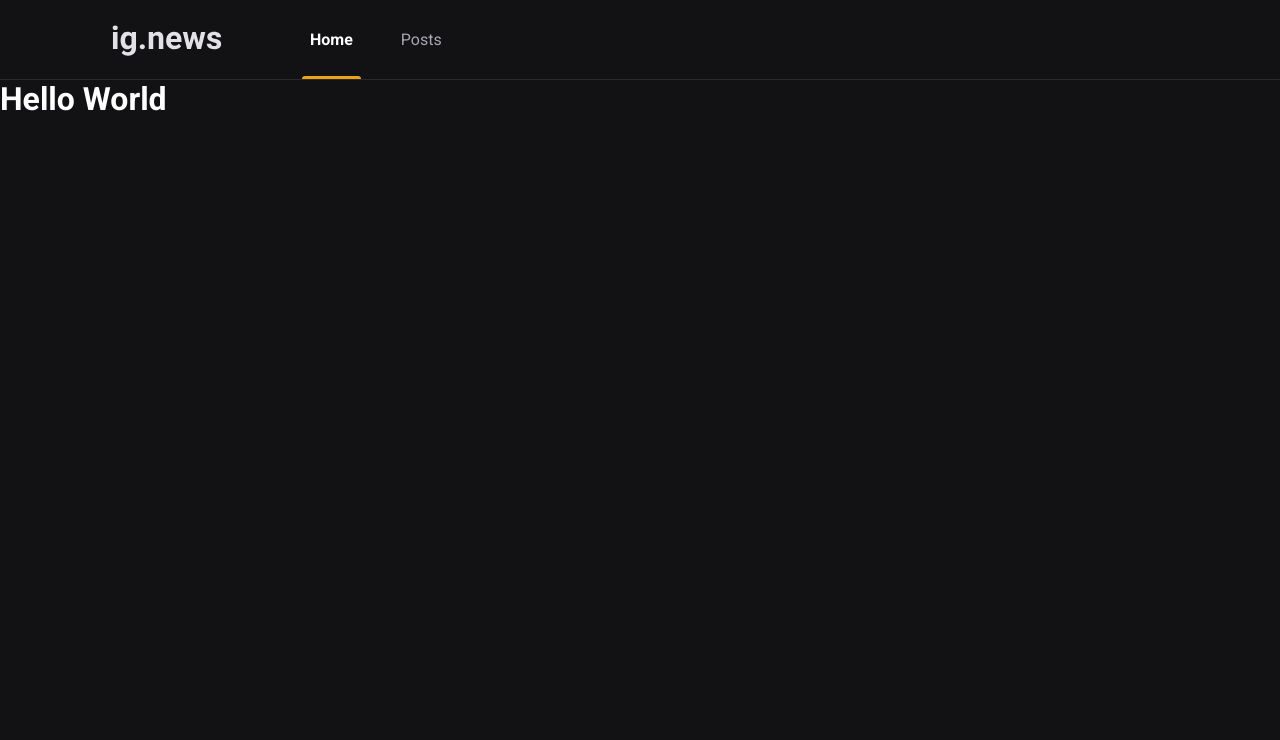
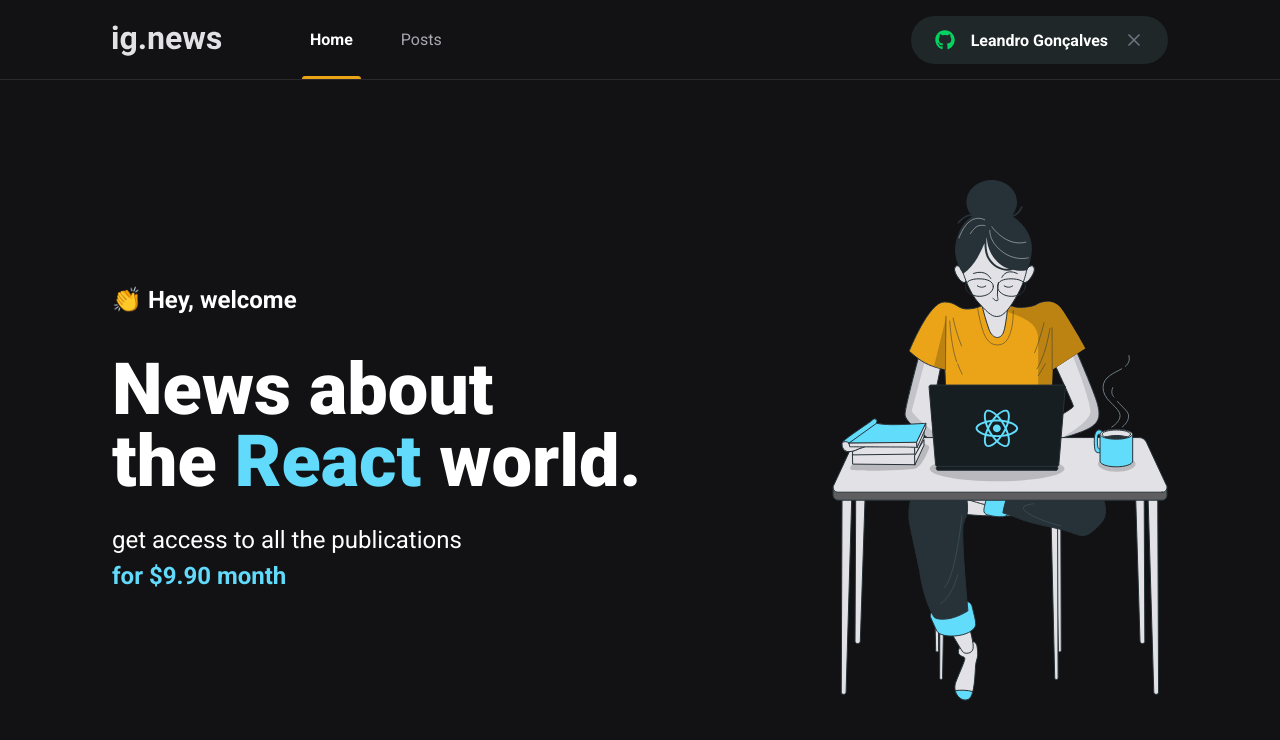
Before and after one commit to leandroBGoncalves/IgniteModulo3Ignews, a Next.js app: page / in a window 1280 px wide. Shown: the top 740 px of the page. Built offline with nearby package versions, Linux system fonts and the light colour scheme.

Commit message:
Secund commit finalizando os components header SignIn e Home

```diff
--- a/package.json
+++ b/package.json
@@ -12,6 +12,7 @@
     "next": "11.0.1",
     "react": "17.0.2",
     "react-dom": "17.0.2",
+    "react-icons": "^4.2.0",
     "sass": "^1.35.2"
   },
   "devDependencies": {
--- a/src/components/Header/index.tsx
+++ b/src/components/Header/index.tsx
@@ -1,3 +1,4 @@
+import { SignInButton } from '../SignInButton';
 import styles from './styles.module.scss';
 
 export function Header() {
@@ -9,6 +10,7 @@
           <a className={styles.active}>Home</a>
           <a>Posts</a>
         </nav>
+        <SignInButton />
       </div>
     </header>
   )
--- a/src/components/Header/styles.module.scss
+++ b/src/components/Header/styles.module.scss
@@ -52,4 +52,8 @@
     }
   }
 
+  > button {
+    margin-left: auto;
+  }
+
 }
--- /dev/null
+++ b/src/components/SignInButton/index.tsx
@@ -0,0 +1,26 @@
+import styles from './styles.module.scss';
+
+import { FaGithub } from 'react-icons/fa';
+import { FiX } from 'react-icons/fi'
+
+export function SignInButton() {
+  const isUserLoggedIn = true;
+  return isUserLoggedIn ? (
+    <button
+      type="button"
+      className={styles.SignInButton}
+    >
+      <FaGithub color="#04d361" />
+      Leandro Gonçalves
+      <FiX color="#737380" className={styles.CloseIcons} />
+    </button>
+  ) : (
+    <button
+      type="button"
+      className={styles.SignInButton}
+    >
+      <FaGithub color="#eba417" />
+      Sign in with Github
+    </button>
+  )
+}
--- /dev/null
+++ b/src/components/SignInButton/styles.module.scss
@@ -0,0 +1,33 @@
+.SignInButton {
+  height: 3rem;
+  border-radius: 3rem;
+  background: var(--gray-850);
+  border: 0;
+  padding: 0 1.5rem;
+
+  display: flex;
+  align-items: center;
+  justify-content: center;
+
+  color: var(--white);
+  font-weight: bold;
+
+  svg {
+    width: 20px;
+    height: 20px;
+  }
+
+  svg:first-child {
+    margin-right: 1rem;
+  }
+
+  svg.CloseIcons {
+    margin-left: 1rem;
+  }
+
+  transition: 0.2s;
+
+  &:hover {
+    filter: brightness(0.8);
+  }
+}
--- /dev/null
+++ b/src/pages/home.module.scss
@@ -0,0 +1,40 @@
+.HomeContainer {
+  max-width: 1120px;
+  margin: 0 auto;
+  padding: 0 2rem;
+  height: calc(100vh - 5rem);
+
+  display: flex;
+  align-items: center;
+  justify-content: space-between;
+}
+
+.Hero {
+ max-width: 600px;
+
+ > span {
+   font-size: 1.5rem;
+   font-weight: bold;
+ }
+
+ h1 {
+   font-size: 4.5rem;
+   line-height: 4.5rem;
+   font-weight: 900;
+   margin-top: 2.5rem;
+
+   span {
+     color: var(--cyan-500);
+   }
+ }
+ p {
+  font-size: 1.5rem;
+  line-height: 2.25rem;
+  margin-top: 1.5rem;
+
+  span {
+    color: var(--cyan-500);
+    font-weight: bold;
+  }
+}
+}
--- a/src/pages/index.tsx
+++ b/src/pages/index.tsx
@@ -1,12 +1,23 @@
+import styles from './home.module.scss';
+
 import Head from "next/head";
 
 export default function Home() {
   return (
     <>
       <Head>
-        <title>Ig.news</title>
+        <title>Home | Ig.news</title>
       </Head>
-      <h1>Hello World</h1>
+      <main className={styles.HomeContainer}>
+        <section className={styles.Hero}>
+          <span>👏 Hey, welcome</span>
+          <h1>News about <br /> the <span>React</span> world. </h1>
+          <p>get access to all the publications <br />
+            <span>for $9.90 month</span>
+          </p>
+        </section>
+        <img src="/images/avatar.svg" alt="Girl coding" />
+      </main>
     </>
   )
 }
--- a/src/styles/global.scss
+++ b/src/styles/global.scss
@@ -10,6 +10,7 @@
   --gray-100: #e1e1e6;
   --gray-300: #a8a8b3;
   --gray-800: #29292e;
+  --gray-850: #1f2729;
   --gray-900: #121214;
 
   --cyan-500: #61dafb;
```
Also changed, not shown: 1 other file (tests, documents, lock files or other folders).
